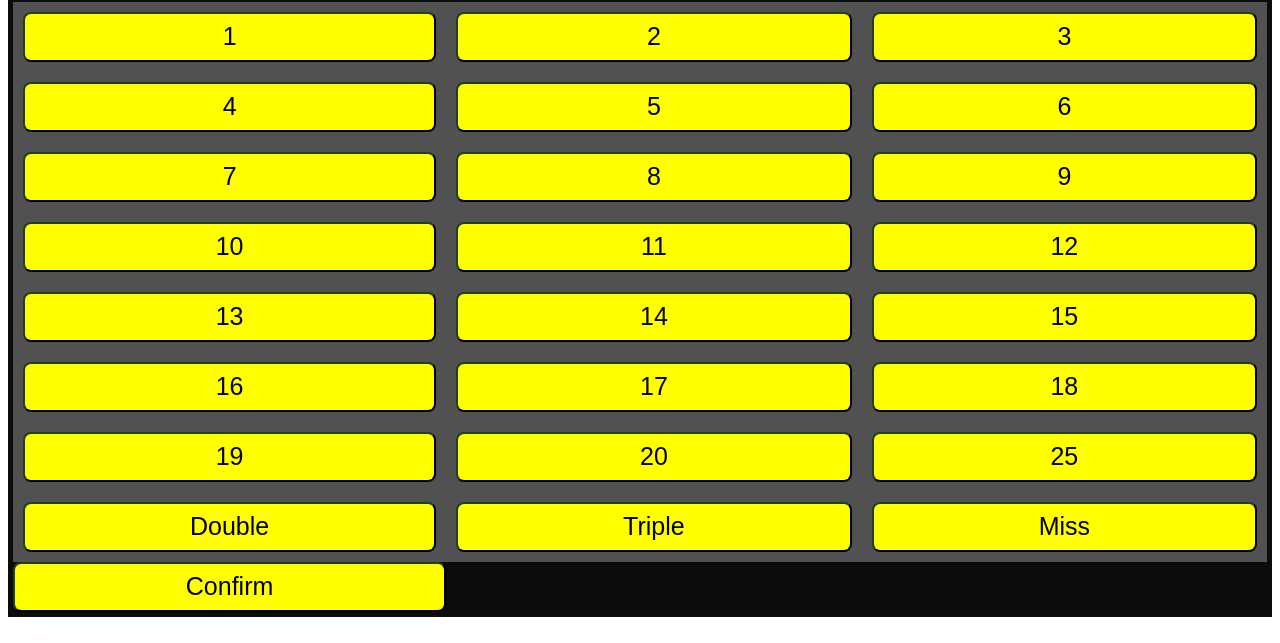
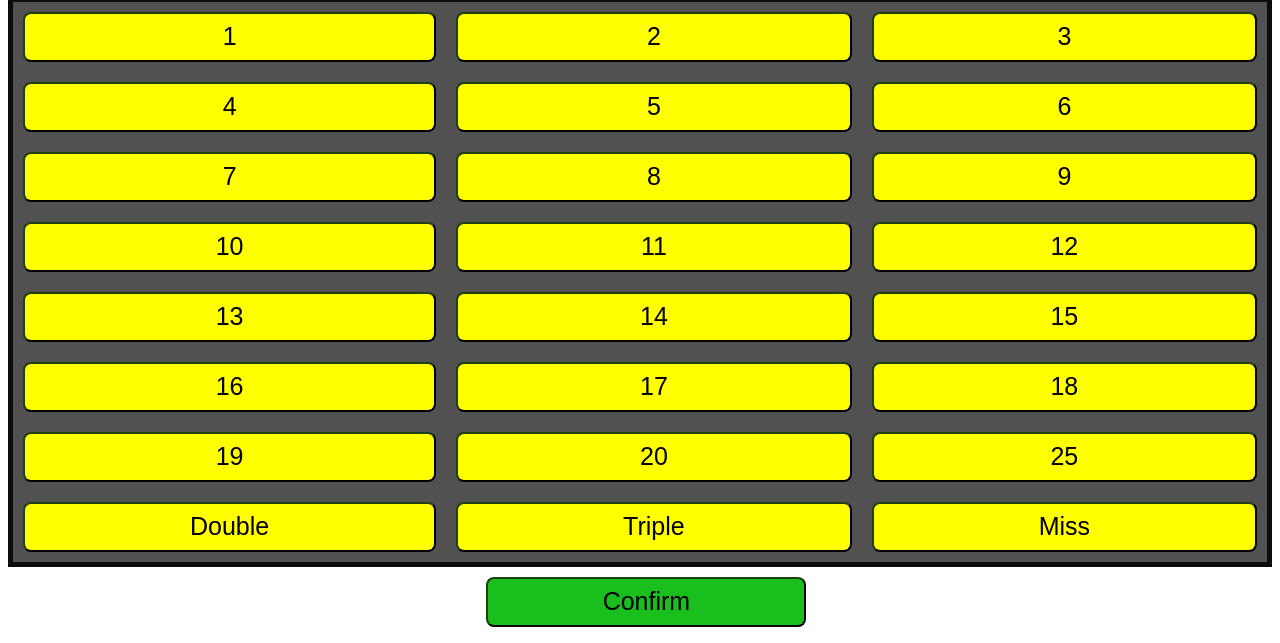
Before and after one commit to jo9x/darts_counter, a website: page index.html in a window 1280 px wide. Shown: the part 231-874 px from the top of the page. Drawn offline with nearby package versions, Linux system fonts and the light colour scheme; no server answers.

Commit message:
adapted confirm button

```diff
--- a/assets/darts_counter_style.css
+++ b/assets/darts_counter_style.css
@@ -53,3 +53,10 @@ button{
   border-color:#204014
 
 }
+.wrapper{
+   text-align: center;
+}
+.confButton{
+  position: absolute;
+  left: 38%
+}
--- a/index.html
+++ b/index.html
@@ -102,9 +102,9 @@
   <div class="grid-item-buttons"><button id="bD" type="button">Double</button></div>
   <div class="grid-item-buttons"><button id="bT" type="button">Triple</button></div>
   <div class="grid-item-buttons"><button id="b0" type="button">Miss</button></div>
-  <div> <button id="bConf" type="button">Confirm</button> </div>
+  </div>
+  <div class="wrapper"> <button class = "confButton" style="background:#19bf1c;width:25%;margin-top:10px" id="bConf" type="button">Confirm</button> </div>
 
-  </div>
 
   </div>
 
```
